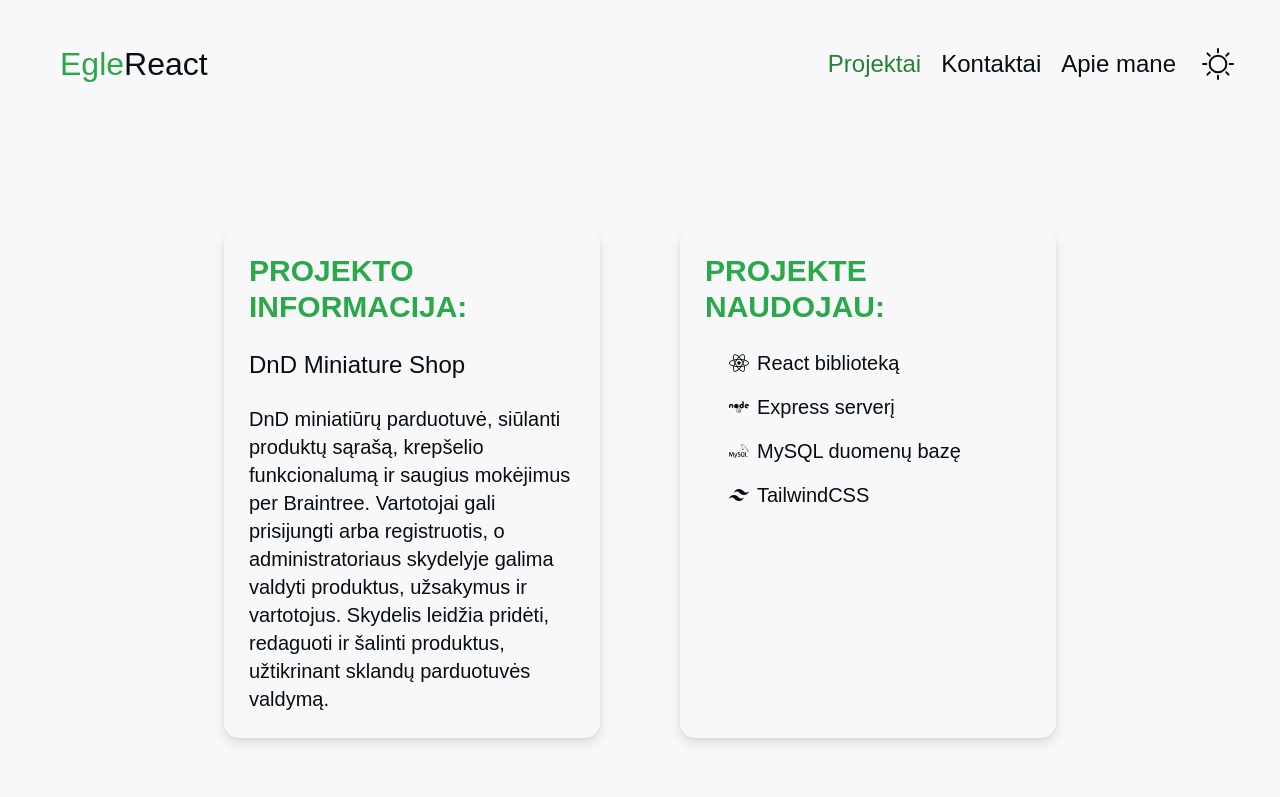
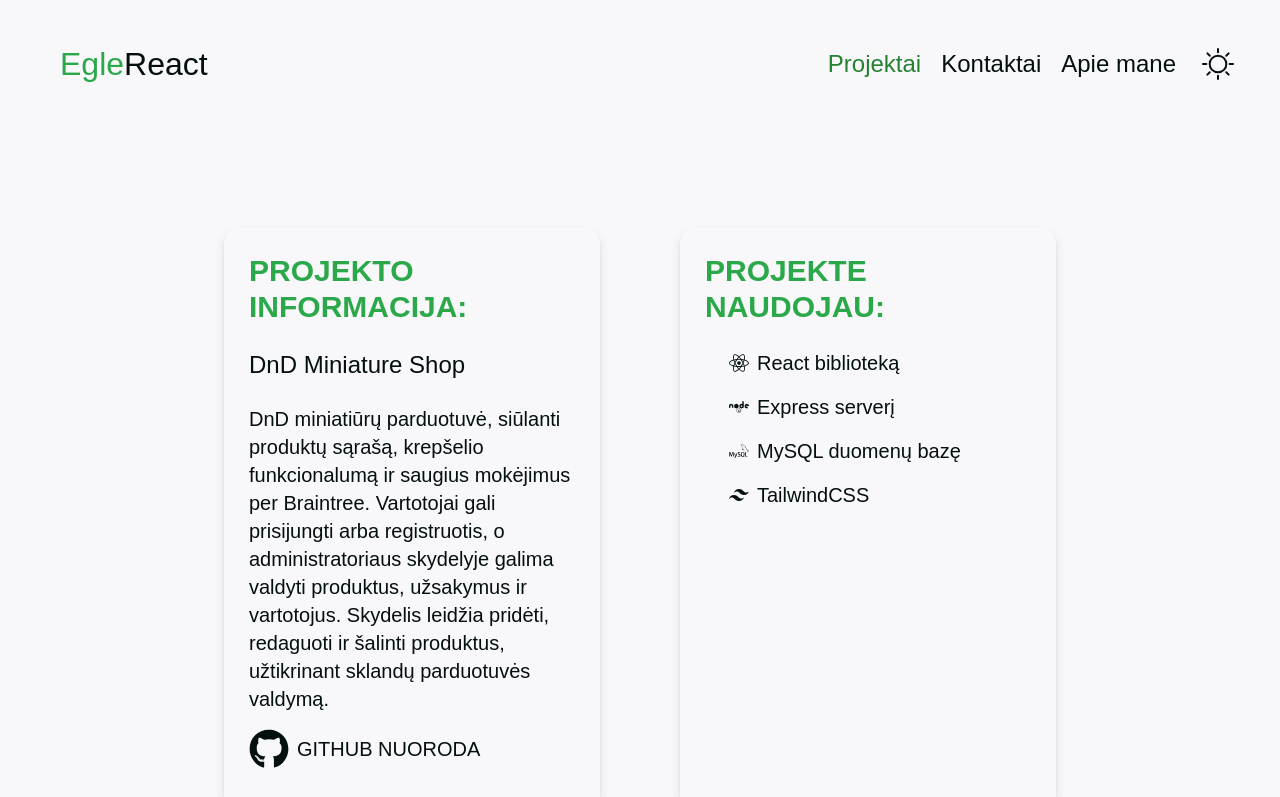
Before and after one commit to eglereact/eglereact-portfolio, a React (Create React App) app: page /eglereact-portfolio/projects/1 in a window 1280 px wide. Shown: the top 797 px of the page. Built offline with nearby package versions, Linux system fonts and the light colour scheme.

Commit message:
add github link

```diff
--- a/src/Component/WarningMessage.jsx
+++ b/src/Component/WarningMessage.jsx
@@ -2,10 +2,7 @@ const WarningMessage = () => {
   return (
     <div className="message-box">
       <h1>🚧 Atliekami darbai 🚧</h1>
-      <p>
-        Ši svetainė vis dar kuriama! Drąsiai naršykite, tačiau atkreipkite
-        dėmesį, kad kai kurios funkcijos gali būti neveikiančios ar išbaigtos.
-      </p>
+      <p>Ši svetainė vis dar kuriama! Kai kurios funkcijos gali neveikti.</p>
     </div>
   );
 };
--- a/src/Data/projectsData.js
+++ b/src/Data/projectsData.js
@@ -16,6 +16,7 @@ export const projects = [
       { icon: <SiMysql />, text: "MySQL duomenų bazę" },
       { icon: <SiTailwindcss />, text: "TailwindCSS" },
     ],
+    github: "https://github.com/eglereact/3d-figurine-shop",
     description:
       "DnD miniatiūrų parduotuvė, siūlanti produktų sąrašą, krepšelio funkcionalumą ir saugius mokėjimus per Braintree. Vartotojai gali prisijungti arba registruotis, o administratoriaus skydelyje galima valdyti produktus, užsakymus ir vartotojus. Skydelis leidžia pridėti, redaguoti ir šalinti produktus, užtikrinant sklandų parduotuvės valdymą.",
   },
@@ -23,7 +24,7 @@ export const projects = [
     id: 2,
     name: "React fund me",
     info: "Finansavimo platforma leidžianti vartotojams kurti savo kampanijas ir aukoti kitoms.",
-    img: "/eglereact-portfolio/images/fund.jpg",
+    img: "/eglereact-portfolio/images/fundweb.png",
     videoUrl:
       "https://drive.google.com/file/d/1XSWjdz3ewHddx4zdmmXoTfTvu0Uzd6HH/preview",
     used: [
@@ -32,32 +33,8 @@ export const projects = [
       { icon: <SiMysql />, text: "MySQL duomenų bazę" },
       { icon: <SiTailwindcss />, text: "TailwindCSS" },
     ],
+    github: "https://github.com/eglereact/react-fund-me",
     description:
       "React Fund Me yra finansavimo platforma, leidžianti vartotojams lengvai kurti ir valdyti lėšų rinkimo kampanijas. Vartotojai gali lengvai prisijungti ar užsiregistruoti, kad sukurtų kampanijas, o administratoriaus skydelyje suteikiama visiška kontrolė valdant įrašus, aukas ir vartotojų paskyras. Valdymo panelė supaprastina turinio pridėjimo, redagavimo ir šalinimo procesą, užtikrindama sklandų visų lėšų rinkimo aspektų valdymą.",
   },
-
-  {
-    id: 3,
-    name: "Something else",
-    info: "Mini crud bank operation",
-    img: "/eglereact-portfolio/images/loptop.png",
-    videoUrl:
-      "https://drive.google.com/file/d/1afvlQvcGNVil1mODBbTlhiTpd2o-G82W/preview",
-  },
-  {
-    id: 4,
-    name: "Fruit store",
-    info: "Mini crud bank operation",
-    img: "/eglereact-portfolio/images/loptop.png",
-    videoUrl:
-      "https://drive.google.com/file/d/1afvlQvcGNVil1mODBbTlhiTpd2o-G82W/preview",
-  },
-  {
-    id: 5,
-    name: "Wordle Clone",
-    info: "Mini crud bank operation",
-    img: "/eglereact-portfolio/images/loptop.png",
-    videoUrl:
-      "https://drive.google.com/file/d/1afvlQvcGNVil1mODBbTlhiTpd2o-G82W/preview",
-  },
 ];
--- a/src/index.css
+++ b/src/index.css
@@ -48,8 +48,7 @@ ul {
   --cardTextColor: var(--dark-cardTextColor);
 }
 
-body,
-a {
+body {
   background-color: var(--backgroundColor);
   color: var(--textColor);
   transition: var(--darkModeTransition);
--- a/src/pages/ProjectPage.jsx
+++ b/src/pages/ProjectPage.jsx
@@ -2,6 +2,7 @@ import { useParams } from "react-router-dom";
 import { projects } from "../Data/projectsData";
 import Navigation from "../Component/Navigation";
 import { useState } from "react";
+import { FaGithub } from "react-icons/fa";
 
 const ProjectPage = () => {
   const params = useParams();
@@ -34,6 +35,16 @@ const ProjectPage = () => {
             </h2>
             <h3 className="text-2xl py-6">{project.name}</h3>
             <p className="text-xl">{project.description}</p>
+            <div>
+              {" "}
+              <a
+                href={project.github}
+                className="text-xl uppercase hover:text-[#2ba84a] flex items-center py-4"
+              >
+                <FaGithub size={40} />{" "}
+                <span className="ml-2">Github nuoroda</span>
+              </a>
+            </div>
           </div>
           <div className="w-1/2 p-10 custom-card">
             <h2 className="text-3xl uppercase font-bold text-[#2ba84a] pb-6">
@@ -57,7 +68,7 @@ const ProjectPage = () => {
 
         <div className="custom-card w-4/5 flex flex-col items-center">
           <h2 className="text-3xl uppercase font-bold text-[#2ba84a] pb-6">
-            Watch the project video
+            Projekto vaizdo įrašas
           </h2>
           {loading && (
             <div className="">
```
